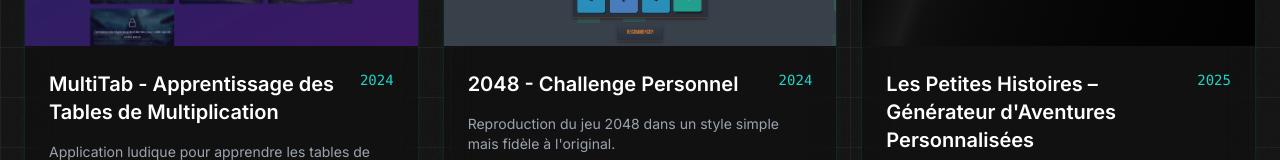
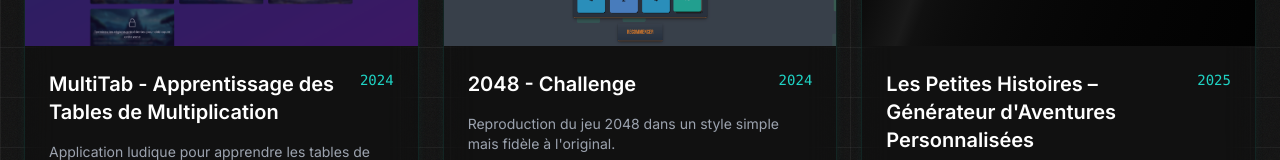
Before and after one commit to HrodWolfS/Portfolio, a Next.js app: page /projets in a window 1280 px wide. Shown: the part 453-613 px from the top of the page. Built offline with nearby package versions, Linux system fonts and the light colour scheme.

Commit message:
Correction d'erreurs d'affichage

```diff
--- a/app/page.tsx
+++ b/app/page.tsx
@@ -46,7 +46,7 @@
         </motion.div>
 
         {/* Projet en cours – affiché sous le bloc principal */}
-        <div className="mt-16 text-center">
+        <div className="sm:mt-16 hidden sm:block text-center">
           <p className="text-lg text-gray-400 flex items-center justify-center gap-2 font-medium">
             <span className="animate-pulse text-2xl">⌨️</span>
             <span>
--- a/app/projets/data.ts
+++ b/app/projets/data.ts
@@ -27,11 +27,11 @@
   },
   {
     id: 2,
-    title: "2048 - Challenge Personnel",
+    title: "2048 - Challenge",
     description:
       "Reproduction du jeu 2048 dans un style simple mais fidèle à l'original.",
     longDescription:
-      "Ce projet est une réécriture du jeu 2048, codée à la main pour relever un défi personnel. Il respecte fidèlement les règles du jeu original tout en proposant une interface claire et minimaliste. Le but principal était de mieux comprendre la logique de déplacement des tuiles, les conditions de victoire et d'échec, et la manipulation de la grille dans le DOM. Le jeu est entièrement responsive et jouable sur mobile, avec des contrôles tactiles intuitifs.",
+      "Ce projet est une reproduction fidèle du jeu 2048, avec un focus particulier sur la fluidité des animations. L’un des principaux défis techniques a été de gérer l’apparition et la fusion des tuiles avec des transitions visuelles cohérentes et dynamiques. L’objectif était de reproduire le comportement du jeu original tout en optimisant les performances et la clarté de l’interface. Le jeu est entièrement responsive et jouable sur mobile, avec des contrôles tactiles intuitifs.",
     type: "Frontend",
     year: 2024,
     technologies: ["JavaScript", "HTML", "CSS"],
@@ -42,7 +42,7 @@
       "Implémenter la logique exacte de fusion et de génération aléatoire",
       "Créer une UX fidèle avec peu de dépendances",
     ],
-    demoUrl: "https://2048-hrodwolf.vercel.app",
+    demoUrl: "https://2048-challenge-hrodwolfs-projects.vercel.app/",
     githubUrl: "https://github.com/HrodWolfS/2048-Challenge",
     featured: false,
     mobileFriendly: true,
--- a/components/projects/project-modal.tsx
+++ b/components/projects/project-modal.tsx
@@ -1,23 +1,23 @@
-"use client"
+"use client";
 
-import { useEffect } from 'react'
-import { motion } from 'framer-motion'
-import { X, ArrowUpRight, Github } from 'lucide-react'
-import Image from 'next/image'
+import { motion } from "framer-motion";
+import { ArrowUpRight, Github, X } from "lucide-react";
+import Image from "next/image";
+import { useEffect } from "react";
 
 interface ProjectModalProps {
-  project: any
-  onClose: () => void
+  project: any;
+  onClose: () => void;
 }
 
 export function ProjectModal({ project, onClose }: ProjectModalProps) {
   // Désactive le scroll du body quand le modal est ouvert
   useEffect(() => {
-    document.body.style.overflow = 'hidden'
+    document.body.style.overflow = "hidden";
     return () => {
-      document.body.style.overflow = 'unset'
-    }
-  }, [])
+      document.body.style.overflow = "unset";
+    };
+  }, []);
 
   return (
     <motion.div
@@ -32,7 +32,7 @@
         animate={{ scale: 1, opacity: 1 }}
         exit={{ scale: 0.9, opacity: 0 }}
         className="relative w-full max-w-4xl max-h-[90vh] overflow-y-auto glassmorphism rounded-2xl"
-        onClick={e => e.stopPropagation()}
+        onClick={(e) => e.stopPropagation()}
       >
         {/* Bouton fermer */}
         <button
@@ -45,7 +45,7 @@
         {/* Galerie d'images */}
         <div className="relative h-80">
           <Image
-            src={project.gallery[0]}
+            src={project.image}
             alt={project.title}
             layout="fill"
             objectFit="cover"
@@ -84,9 +84,7 @@
             </span>
           </div>
 
-          <p className="text-gray-300 mb-8">
-            {project.longDescription}
-          </p>
+          <p className="text-gray-300 mb-8">{project.longDescription}</p>
 
           {/* Défis techniques */}
           <div className="mb-8">
@@ -103,7 +101,9 @@
 
           {/* Technologies */}
           <div>
-            <h3 className="text-xl font-semibold mb-4">Technologies utilisées</h3>
+            <h3 className="text-xl font-semibold mb-4">
+              Technologies utilisées
+            </h3>
             <div className="flex flex-wrap gap-2">
               {project.technologies.map((tech: string, i: number) => (
                 <span
@@ -118,5 +118,5 @@
         </div>
       </motion.div>
     </motion.div>
-  )
+  );
 }
```
